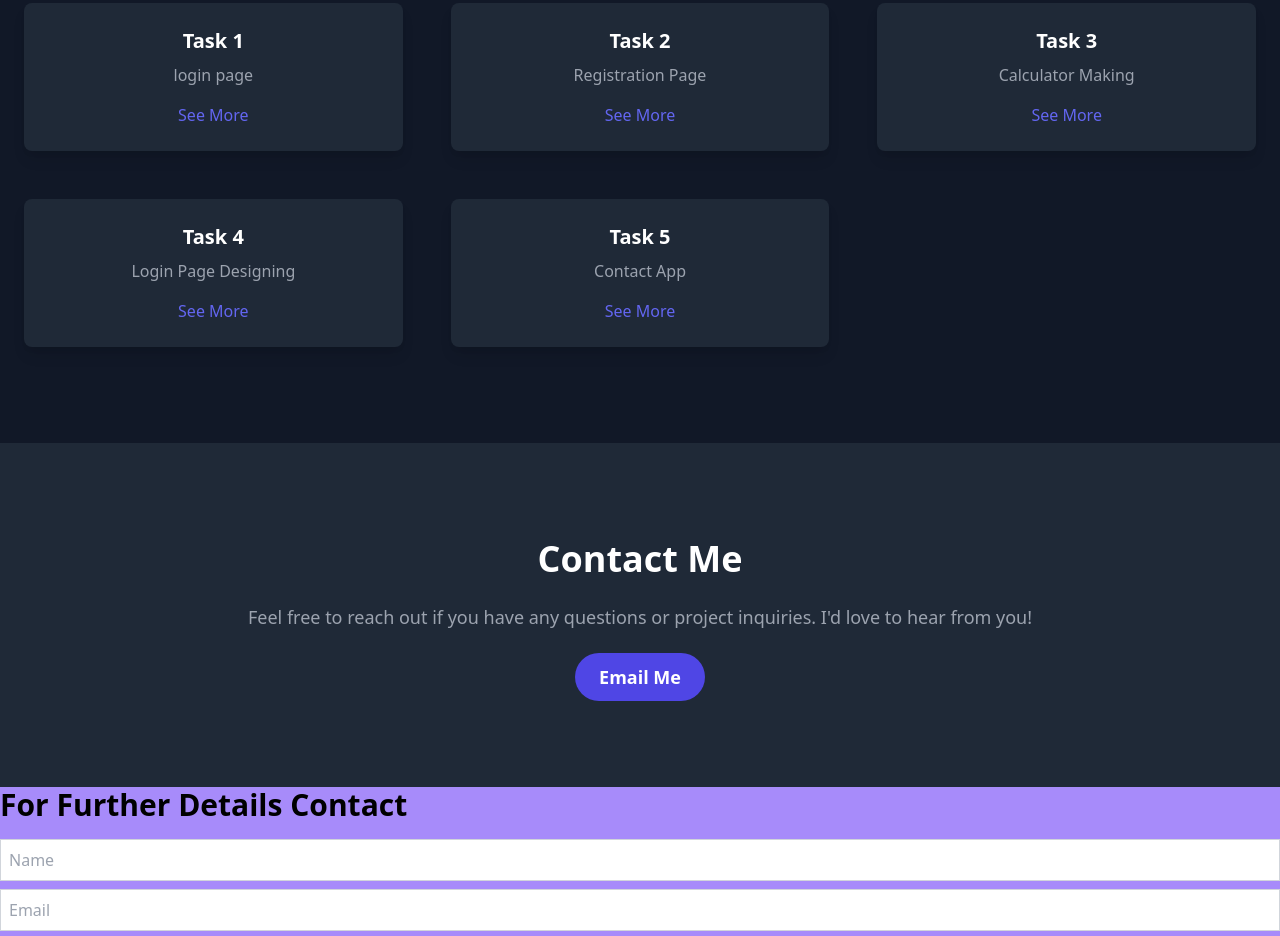
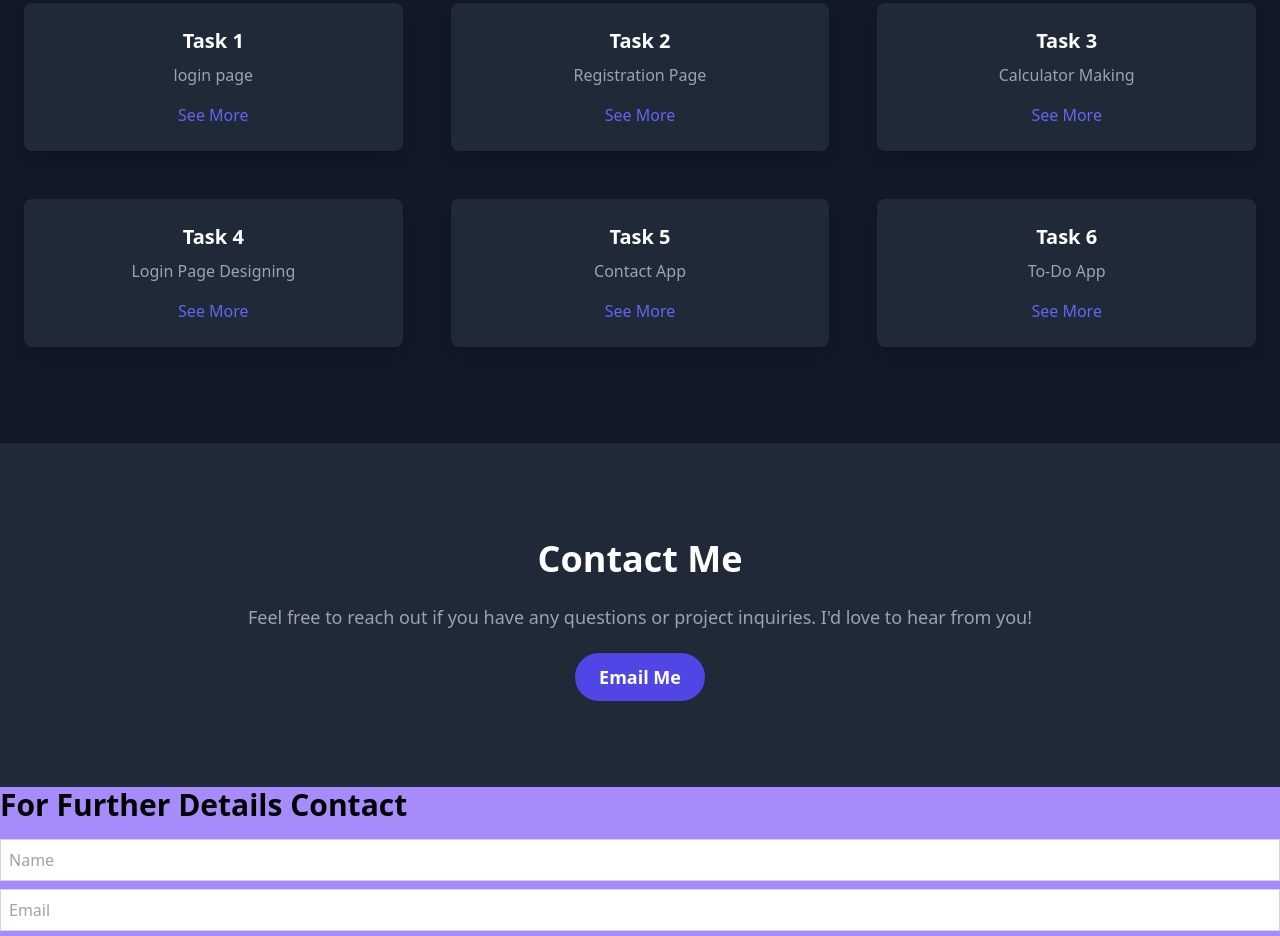
Before and after one commit to Sanskritidubey2901/MERN-task, a plain HTML site: page index.html in a window 1280 px wide. Shown: the part 1925-2861 px from the top of the page. Drawn offline with nearby package versions, Linux system fonts and the light colour scheme.

Commit message:
Update index.html

```diff
--- a/index.html
+++ b/index.html
@@ -115,6 +115,11 @@ to-pink-400 bg-clip-text" >Hello, Its Me Sanskriti Dubey</h1>
                 <p class="text-gray-400 mt-2">Contact App</p>
                 <a href="contact%20app/index.html" class="text-indigo-500 mt-4 block">See More</a>
             </div>
+             <div class="bg-gray-800 rounded-lg p-6 shadow-lg">
+                <h3 class="text-xl font-semibold text-white">Task 6</h3>
+                <p class="text-gray-400 mt-2">To-Do App</p>
+                <a href="To%20do%20app/index.html" class="text-indigo-500 mt-4 block">See More</a>
+            </div>
         </div>
     </div>
 </section>
```
